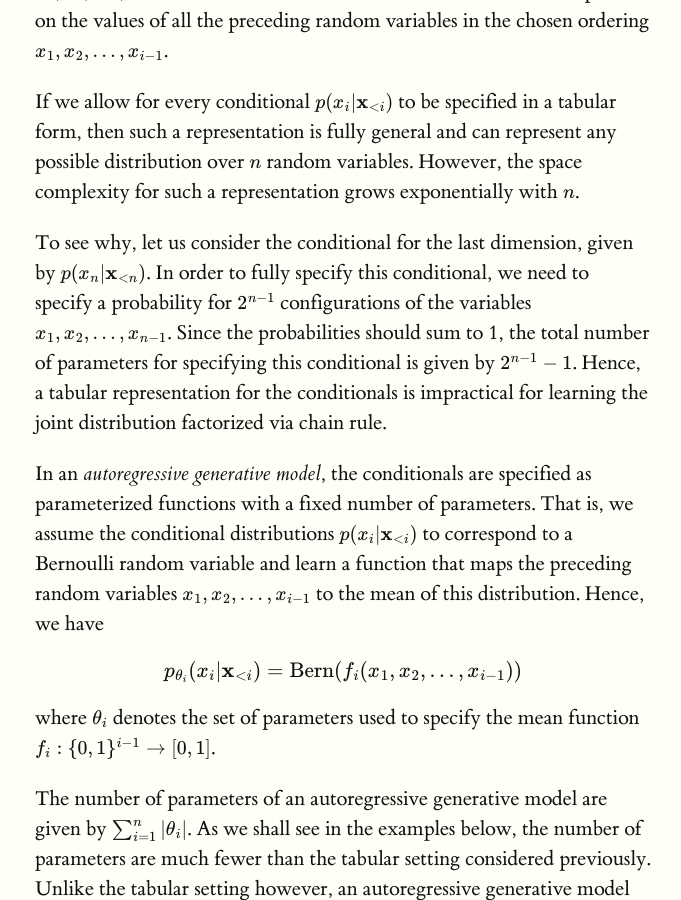
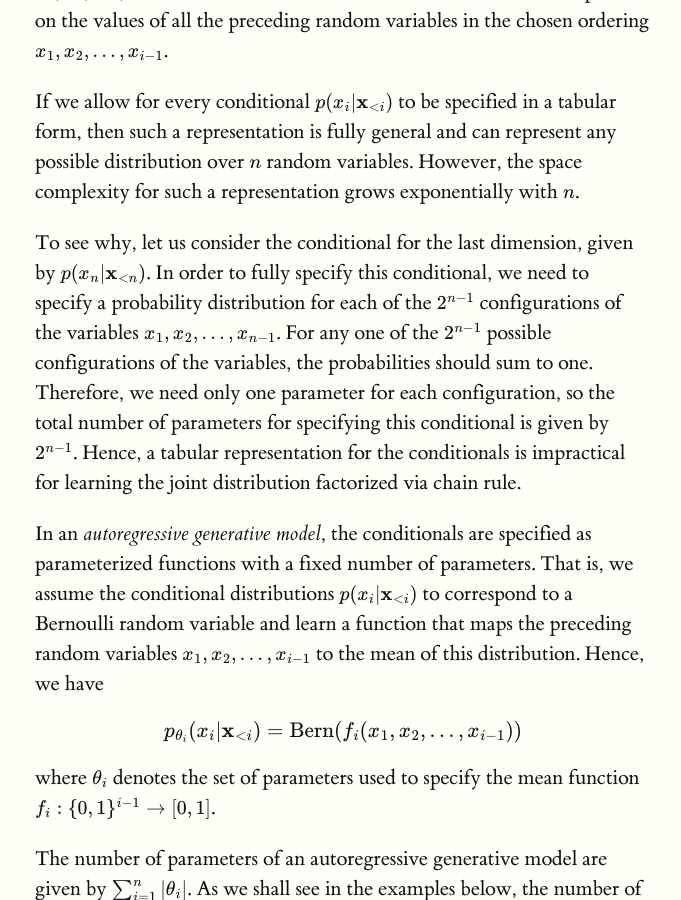
Before and after one commit to deepgenerativemodels/notes, a Jekyll site: the page built from autoregressive/index.md, in a window 1280 px wide and 900 px high, scrolled down 1270 px. Shown: the whole window, without its empty margins (125-806 px from the left). Built offline with Jekyll 4.4.1, drawn with Linux system fonts in a browser that asks for light colours; formulas are drawn with MathJax 3.

Commit message:
Update index.md
Correcting a mistake where it was claimed that the sum of the probabilities for all 2^{n-1} configurations should add to 1.

```diff
--- a/autoregressive/index.md
+++ b/autoregressive/index.md
@@ -32,7 +32,7 @@ The term *autoregressive* originates from the literature on time-series models w
 
 If we allow for every conditional $$p(x_i \vert \mathbf{x}_{< i})$$ to be specified in a tabular form, then such a representation is fully general and can represent any possible distribution over $$n$$ random variables. However, the space complexity for such a representation grows exponentially with $$n$$.
 
-To see why, let us consider the conditional for the last dimension, given by $$p(x_n \vert \mathbf{x}_{< n})$$. In order to fully specify this conditional, we need to specify a probability for $$2^{n-1}$$ configurations of the variables $$x_1, x_2, \ldots, x_{n-1}$$. Since the probabilities should sum to 1, the total number of parameters for specifying this conditional is given by $$2^{n-1} -1$$. Hence, a tabular representation for the conditionals is impractical for learning the joint distribution factorized via chain rule.
+To see why, let us consider the conditional for the last dimension, given by $$p(x_n \vert \mathbf{x}_{< n})$$. In order to fully specify this conditional, we need to specify a probability distribution for each of the $$2^{n-1}$$ configurations of the variables $$x_1, x_2, \ldots, x_{n-1}$$. For any one of the $$2^{n-1}$$ possible configurations of the variables, the probabilities should sum to one. Therefore, we need only one parameter for each configuration, so the total number of parameters for specifying this conditional is given by $$2^{n-1}$$. Hence, a tabular representation for the conditionals is impractical for learning the joint distribution factorized via chain rule.
 
 In an *autoregressive generative model*, the conditionals are specified as parameterized functions with a fixed number of parameters. That is, we assume the conditional distributions $$p(x_i \vert \mathbf{x}_{< i})$$ to correspond to a Bernoulli random variable and learn a function that maps the preceding random variables $$x_1, x_2, \ldots, x_{i-1}$$ to the
 mean of this distribution. Hence, we have
```
